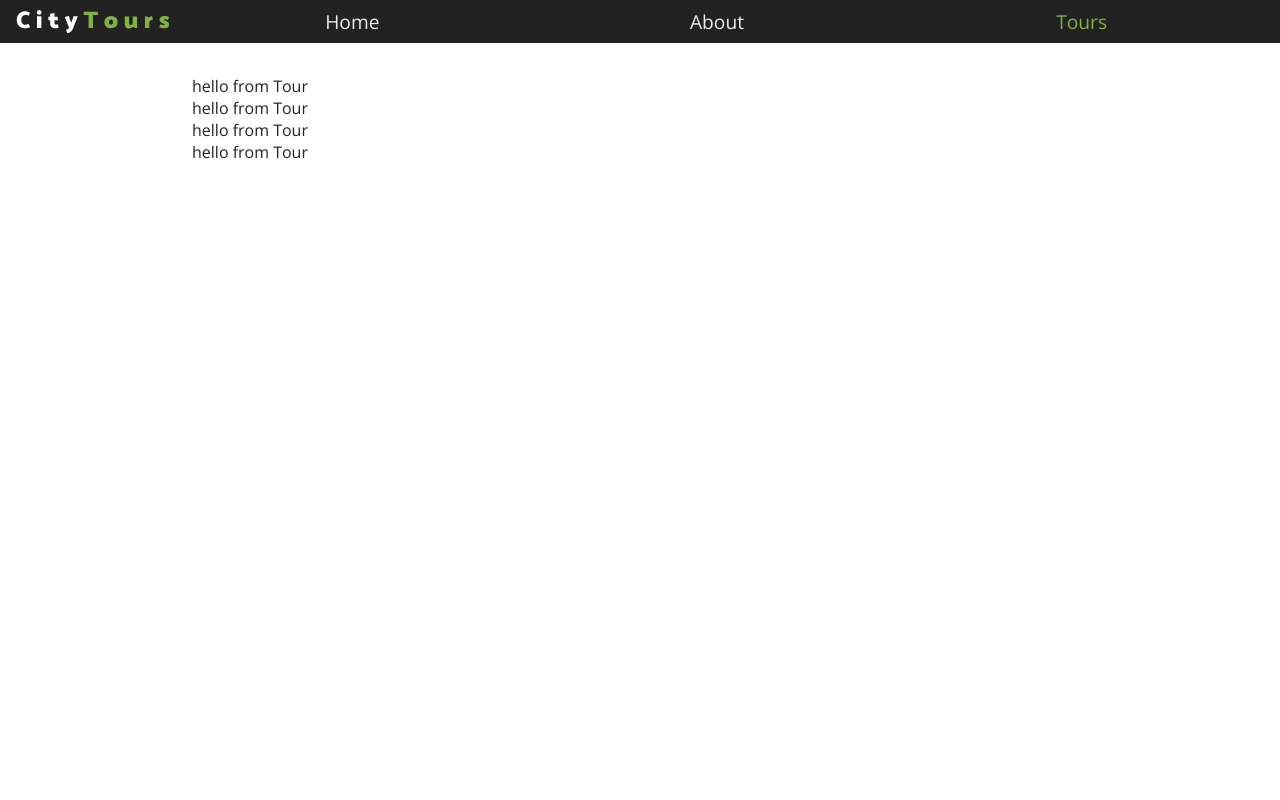
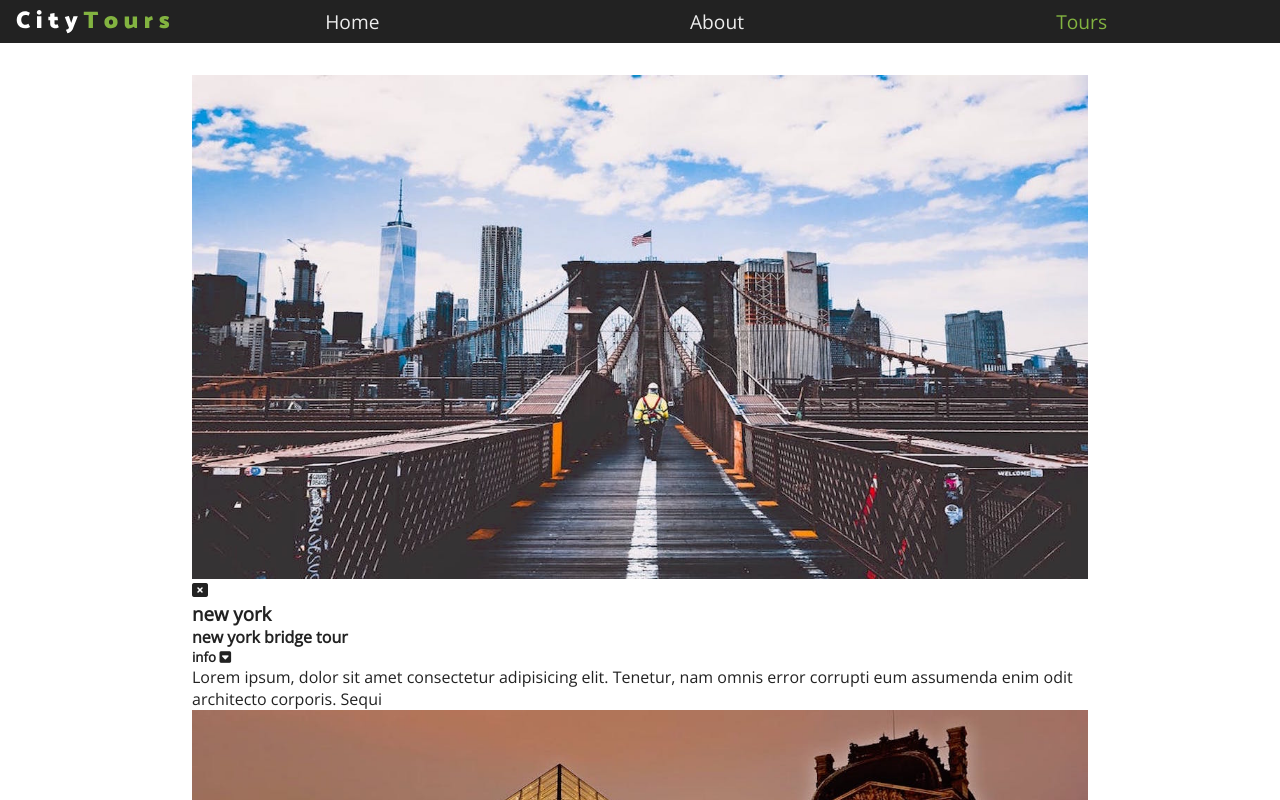
Before and after one commit to hywyh117/city-tours, a React (Create React App) app: page / in a window 1280 px wide. Shown: the top 800 px of the page. Built offline with nearby package versions, Linux system fonts and the light colour scheme.

Commit message:
complete tour component content

```diff
--- a/src/Components/Tour/Tour.js
+++ b/src/Components/Tour/Tour.js
@@ -1,7 +1,29 @@
 import React, { Component } from "react";
+import "./tour.scss";
 
 export default class Tour extends Component {
   render() {
-    return <div>hello from Tour</div>;
+    console.log(this.props);
+    const { id, city, img, name, info } = this.props.tour;
+    const { removeTour } = this.props;
+    // console.log(this.props.tour);
+    return (
+      <article className="tour">
+        <div className="img-container">
+          <img src={img} alt="img of the city" />
+          <span className="close-btn">
+            <i className="fas fa-window-close"></i>
+          </span>
+        </div>
+        <div className="tour-info">
+          <h3>{city}</h3>
+          <h4>{name}</h4>
+          <h5>
+            info <i className="fas fa-caret-square-down"></i>
+          </h5>
+          <p>{info}</p>
+        </div>
+      </article>
+    );
   }
 }
--- a/src/Components/Tour/tour.scss
+++ b/src/Components/Tour/tour.scss
@@ -0,0 +1,8 @@
+@import "../../index.scss";
+.tour {
+  img {
+    width: 100%;
+    display: block;
+    min-height: 13rem;
+  }
+}
```
